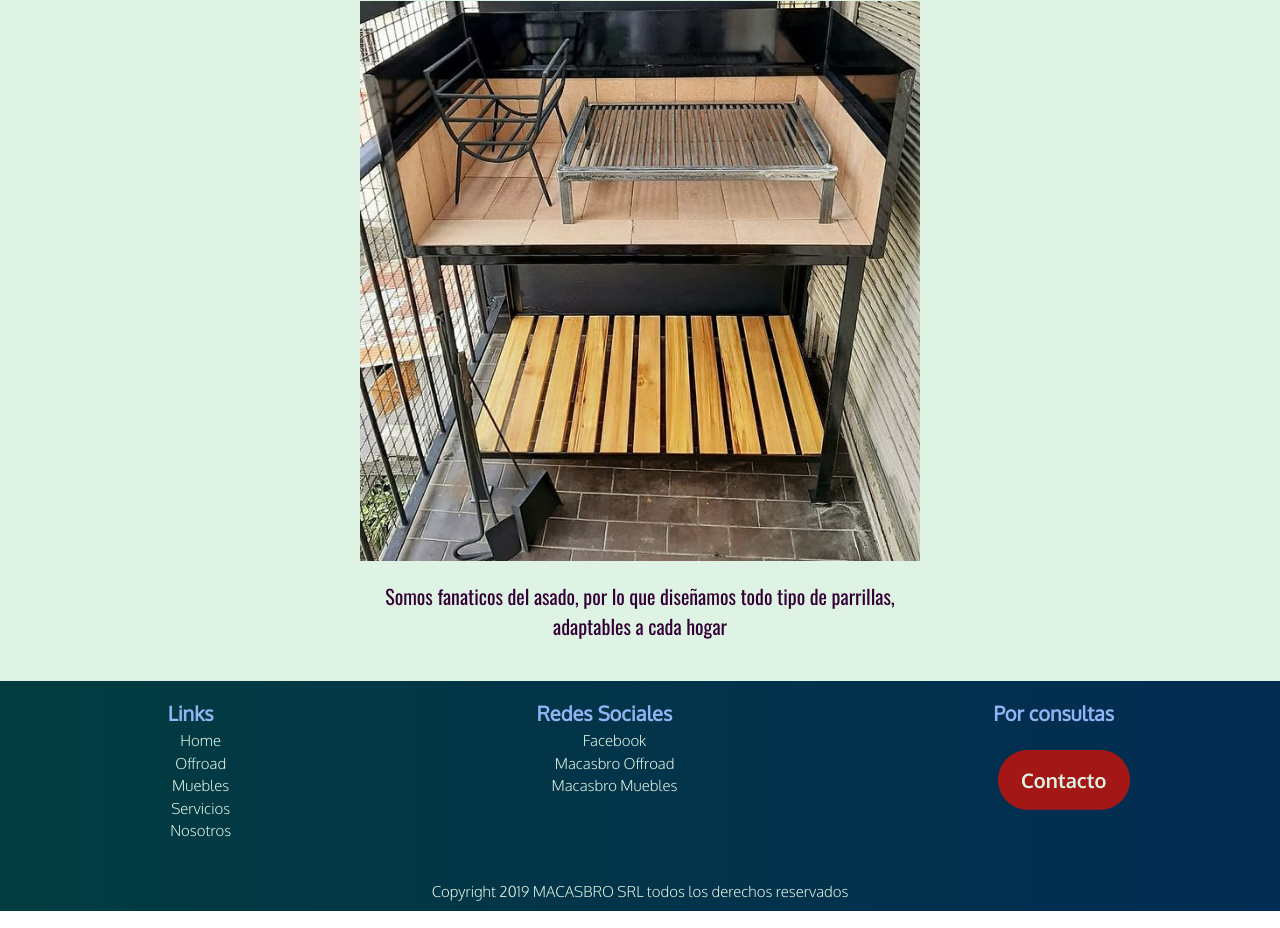
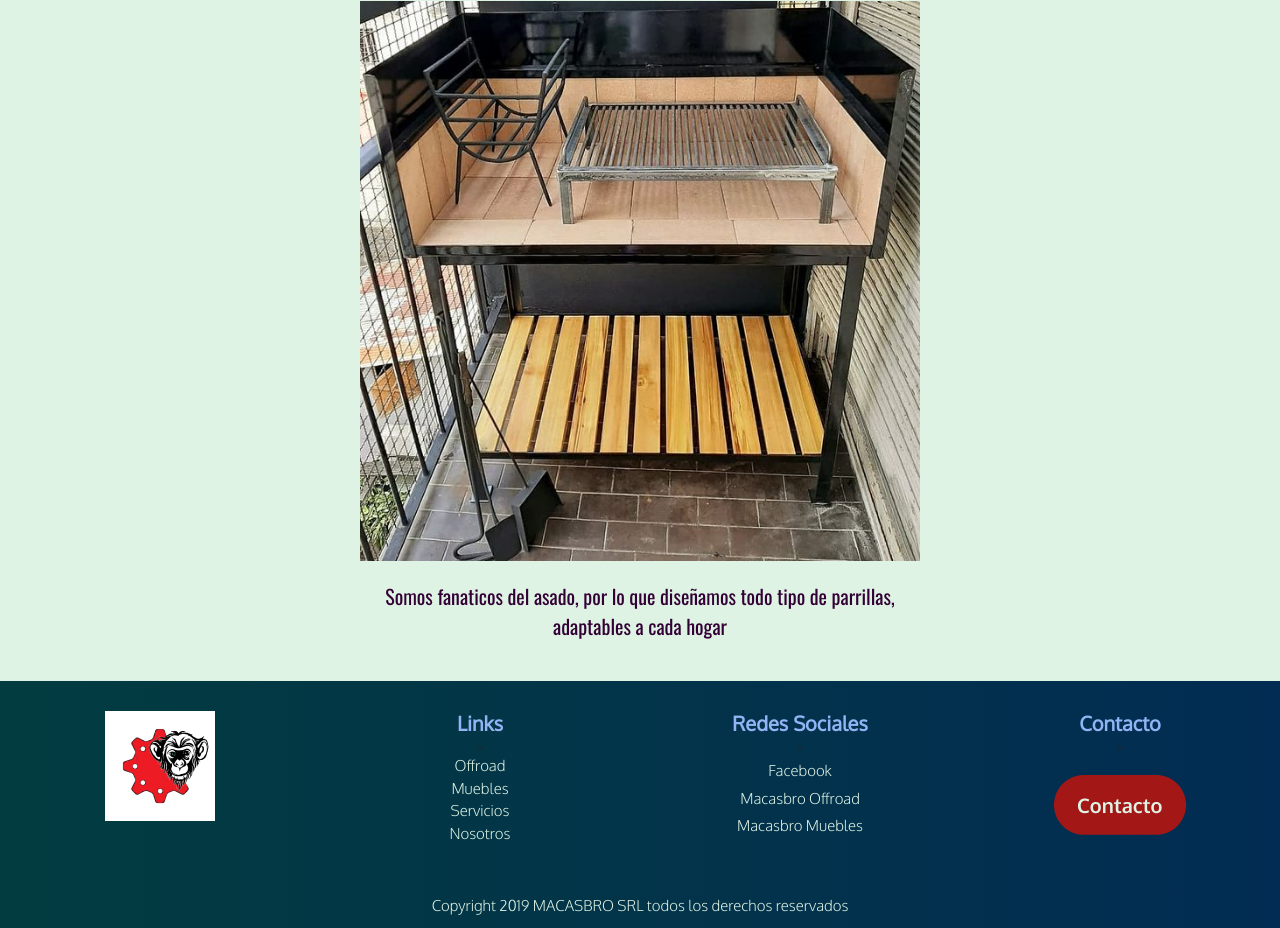
Before and after one commit to SergioAntunez/Macas-new-page, a plain HTML site: page paginas/muebles.html in a window 1280 px wide. Shown: the part 885-1813 px from the top of the page. Drawn offline with nearby package versions, Linux system fonts and the light colour scheme.

Commit message:
Footer Bootstrap

```diff
--- a/css/index.css
+++ b/css/index.css
@@ -832,6 +832,10 @@ select {
 
 }
 
+.footer-boot {
+  background-image: linear-gradient(to right, rgb(02, 60, 64), rgb(2, 44, 83));
+}
+
 .footer-section1 {
   display: flex;
   flex-direction: column;
@@ -903,7 +907,7 @@ select {
   font-size: 15px;
   color: rgb(223,243,228);
   text-align: center;
-  margin: 10px
+  margin: 10px 0px 10px 0px;
 }
 
 @media (max-width: 600px) {
--- a/paginas/muebles.html
+++ b/paginas/muebles.html
@@ -75,32 +75,30 @@
             </p>
         </section>
     </main>
-    <footer class="footer">
-        <div class="footer-section1">
-            <h3 class="footer-title">Links</h3>
-            <ul class="footer-ul">
-                <li class="footer-li"><a href="../index.html">Home</a></li>
+    <footer class="footer-boot">
+      <div class="container-fluid text-center">
+        <nav class="row">
+          <a href="../index.html" class="col-md-12 col-lg-3 p-5"><img src="../imagenes/logo1.jpg" class="logo-boot" alt="Logo"></a>
+          <ul class="col-sm-12 col-md-4 col-lg-3 p-5">
+            <p class="footer-title h3">Links</p>>
             <li class="footer-li"><a href="offroad.html">Offroad</a></li>
             <li class="footer-li"><a href="muebles.html">Muebles</a></li>
             <li class="footer-li"><a href="servicios.html">Servicios</a></li>
             <li class="footer-li"><a href="nosotros.html">Nosotros</a></li>
           </ul>
+          <ul class="col-sm-12 col-md-4 col-lg-3 p-5">
+            <p class="footer-title h3">Redes Sociales</p>>
+            <li class="footer-net"><a href="https://www.facebook.com/macasbro.touring">Facebook</a></li>
+            <li class="footer-net"><a href="https://www.instagram.com/macasoffroad/">Macasbro Offroad</a></li>
+            <li class="footer-net"><a href="https://www.instagram.com/macasbro/">Macasbro Muebles</a></li>
+          </ul>
+          <ul class="col-sm-12 col-md-4 col-lg-3 p-5">
+            <p class="footer-title h3">Contacto</p>>
+            <li class="footer-contact"><a " href="../paginas/contacto.html"><img src="../imagenes/Mask group contacto.png"></a></li>
+          </ul>
+          <p class="footer-copyright col-md-12">Copyright 2019 MACASBRO SRL todos los derechos reservados</p>
+        </nav>
       </div>
-        <div class="footer-section2">
-            <h3 class="footer-title">Redes Sociales</h3>
-            <ul class="footer-ul">
-                <li class="footer-li"><a href="https://www.facebook.com/macasbro.touring">Facebook</a></li>
-                <li class="footer-li"><a href="https://www.instagram.com/macasoffroad/">Macasbro Offroad</a></li>
-                <li class="footer-li"><a href="https://www.instagram.com/macasbro/">Macasbro Muebles</a></li>
-            </ul>
-        </div>
-        <div class="footer-section3">
-            <h3 class="footer-title">Por consultas</h3>
-            <ul class="footer-ul">
-                <li class="footer-contact"><a " href="contacto.html"><img src="../imagenes/Mask group contacto.png"></a></li>
-            </ul>
-        </div>
-        <h4 class="footer-copyright">Copyright 2019 MACASBRO SRL todos los derechos reservados</h4>
     </footer>
     <script src="../js/bootstrap.min.js"></script>
     <script src="https://unpkg.com/aos@2.3.1/dist/aos.js"></script>
```
Also changed, not shown: index.html (+13 -15 lines), index2.html (+54 -0 lines), paginas/contacto.html (+14 -16 lines), paginas/nosotros.html (+18 -20 lines), paginas/offroad.html (+18 -20 lines), paginas/servicios.html (+18 -20 lines). Lines whose indentation alone changed are shown as unchanged.
